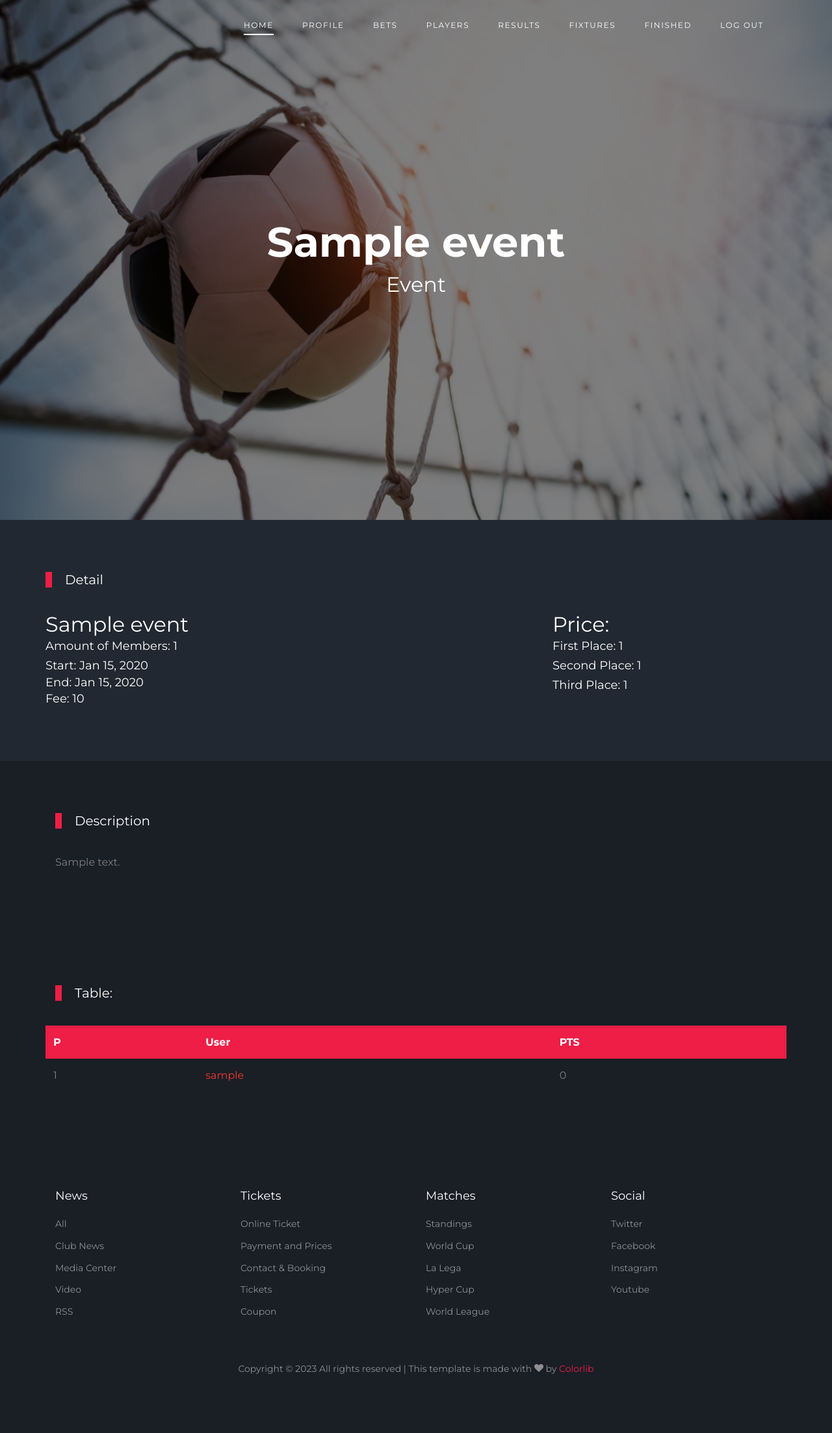
After one commit to MatRos-sf/Bet-Game-Premier-League, a Django app: page /event/detail/1/ in a window 1280 px wide. The commit adds this page. Shown: the whole page at 65% size. Run offline with Django 4.2, Linux system fonts and the light colour scheme; a user stored in the database is signed in; tables that the repository leaves empty hold one stand-in row (values such as "Sample post"); some libraries are stand-ins or nearby versions; some web fonts are replaced.

Commit message:
feat(event) views

```diff
--- a/BetGame_PremierLeague/event/models.py
+++ b/BetGame_PremierLeague/event/models.py
@@ -1,5 +1,9 @@
 from django.db import models
 from django.contrib.auth.models import User
+from django.core.exceptions import ValidationError
+from django.utils import timezone
+from django.urls import reverse
+from django.db.models import Sum, Q
 
 
 class Event(models.Model):
@@ -8,8 +12,8 @@ class Event(models.Model):
     owner = models.ForeignKey(User, on_delete=models.CASCADE)
     members = models.ManyToManyField(User, related_name="events", blank=True)
 
-    start_date = models.DateTimeField()
-    end_date = models.DateTimeField()
+    start_date = models.DateTimeField(help_text="Y-M-D")
+    end_date = models.DateTimeField(help_text="Y-M-D")
     description = models.TextField(max_length=300, blank=True, null=True)
 
     fee = models.IntegerField(default=0)
@@ -29,6 +33,7 @@ class Event(models.Model):
     def save(self, *args, **kwargs):
         super().save(*args, **kwargs)
 
+        # check award
         first_place = self.first_place
         second_place = self.second_place
         third_place = self.third_place
@@ -41,6 +46,27 @@ class Event(models.Model):
             self.second_place = 30
             self.third_place = 10
             self.save()
+
+    def get_absolute_url(self):
+        return reverse("event:detail", args=[self.pk])
+
+    @property
+    def amt_members(self):
+        return self.members.count()
+
+    @property
+    def rank(self):
+        total_points = Sum(
+            "profile__points__points",
+            filter=Q(profile__points__got__gt=self.start_date)
+            & Q(profile__points__got__lt=self.end_date),
+            default=0,
+        )
+
+        rank = self.members.annotate(total_points=total_points).order_by(
+            "-total_points"
+        )
+        return rank
 
     def info_fee(self):
         return f"The entrance fee is {self.fee} pts."
--- /dev/null
+++ b/BetGame_PremierLeague/event/templates/event/event_detail.html
@@ -0,0 +1,99 @@
+{% extends 'bet/index.html'%}
+{% load crispy_forms_tags %}
+{% block title %}Profile{% endblock %}
+
+{% block bg_section %}
+    <div class="col-lg-9 mx-auto text-center">
+        <h1 class="text-white">{{ object.name }}</h1>
+        <h2><span>Event</span></h2>
+    </div>
+{% endblock %}
+
+{% block content %}
+{% if is_start %}
+<h1>XdDDDDDDDDDDDDDDD</h1>
+{% endif %}
+<div class="container site-section">
+  <div class="row">
+    <div class="col-6 title-section">
+      <h2 class="heading">Detail</h2>
+    </div>
+  </div>
+  <div class="row">
+    <div class="col-sm-6 col-md-8">
+      <div class="custom-media d-flex">
+        <div class="text">
+            <h2 class="mb-1">{% if object.name %}{{ object.name }}{% else %}Event{% endif %}</h2>
+            <h3 class="mb-2">Amount of Members:  {{ object.amt_members  }}</h3>
+            <h3 class="mb-1">Start: {{ object.start_date|date:"M d, Y" }} </h3>
+            <h3 class="mb-1">End:  {{ object.end_date|date:"M d, Y" }}</h3>
+            <h3 class="mb-1">Fee:  {{ object.fee }}</h3>
+
+        </div>
+      </div>
+    </div>
+
+      <div class="col-6 col-md-4">
+
+            <div class="custom-media d-flex">
+            <div class="text">
+                <h2 class="mb-1">Price:</h2>
+                <h3 class="mb-2">First Place: {{ object.first_place }} </h3>
+                <h3 class="mb-2">Second Place: {{ object.second_place }} </h3>
+                <h3 class="mb-2">Third Place: {{ object.third_place }} </h3>
+
+            </div>
+
+          </div>
+        </div>
+  </div>
+</div>
+
+<!-- Description section -->
+{% if object.description %}
+    <div class="site-section bg-dark">
+        <div class="container">
+          <div class="row">
+            <div class="col-6 title-section">
+              <h2 class="heading">Description</h2>
+            </div>
+          </div>
+            <div class="text">
+                <p> {{ object.description }} </p>
+        </div>
+      </div>
+    </div>
+
+{% endif %}
+
+<div class="site-section bg-dark">
+        <div class="container justify-content-around">
+          <div class="row">
+          <div class="col-12 title-section">
+            <h2 class="heading">Table:</h2>
+          </div>
+              <table class="table custom-table ">
+                <thead>
+                  <tr>
+                    <th>P</th>
+                    <th>User</th>
+                    <th>PTS</th>
+                  </tr>
+                </thead>
+                <tbody>
+                  {% for u in object.rank %}
+                      <tr>
+                        <td>{{ forloop.counter }}</td>
+                        <td><a href="{{ u.profile.get_absolute_url }}"><strong class="{% if user == u %}text-danger{% else %}text-white{% endif %}">
+                            {{ u.username }}
+                        </strong></a></td>
+                        <td>{{ u.total_points }}</td>
+                      </tr>
+                  {% endfor %}
+
+                </tbody>
+              </table>
+          </div>
+        </div>
+</div>
+{% endblock %}
--- a/BetGame_PremierLeague/event/urls.py
+++ b/BetGame_PremierLeague/event/urls.py
@@ -1,5 +1,10 @@
 from django.urls import path, include
 
-from .views import create
+from .views import create, EventDetailView
 
-urlpatterns = [path("create/", create)]
+app_name = "event"
+
+urlpatterns = [
+    path("create/", create, name="create"),
+    path("detail/<int:pk>/", EventDetailView.as_view(), name="detail"),
+]
--- a/BetGame_PremierLeague/event/views.py
+++ b/BetGame_PremierLeague/event/views.py
@@ -1,6 +1,9 @@
 from django.shortcuts import render, redirect
-from django.views.generic import CreateView
+from django.views.generic import DetailView
 from django.contrib.auth.decorators import login_required
+from django.core.exceptions import ValidationError
+from django.contrib.auth.mixins import LoginRequiredMixin
+from django.utils import timezone
 
 from .models import Event
 from .forms import EventForm
@@ -13,9 +16,27 @@ def create(request):
         form = EventForm(request.POST)
         if form.is_valid():
             cd = form.cleaned_data
+            if request.user.profile.all_points - cd["fee"] < 0:
+                raise ValidationError("You don't have enough points to create event!")
+
             cd["owner"] = request.user
-            Event.objects.create(**cd)
+            event = Event.objects.create(**cd)
 
-        return redirect("home")
+            return redirect(event)
 
     return render(request, "event/event_form.html", {"form": form})
+
+
+class EventDetailView(LoginRequiredMixin, DetailView):
+    model = Event
+    template_name = "event/event_detail.html"
+
+    def get_context_data(self, **kwargs):
+        context = super(EventDetailView, self).get_context_data(**kwargs)
+        event = context["object"]
+        context["is_start"] = event.start_date > timezone.now()
+
+        return context
+
+    def post(self, request, *args, **kwargs):
+        form = ...
```
Also changed, not shown: BetGame_PremierLeague/event/forms.py (+23 -0 lines), BetGame_PremierLeague/event/templates/event/event_form.html (+35 -14 lines).
